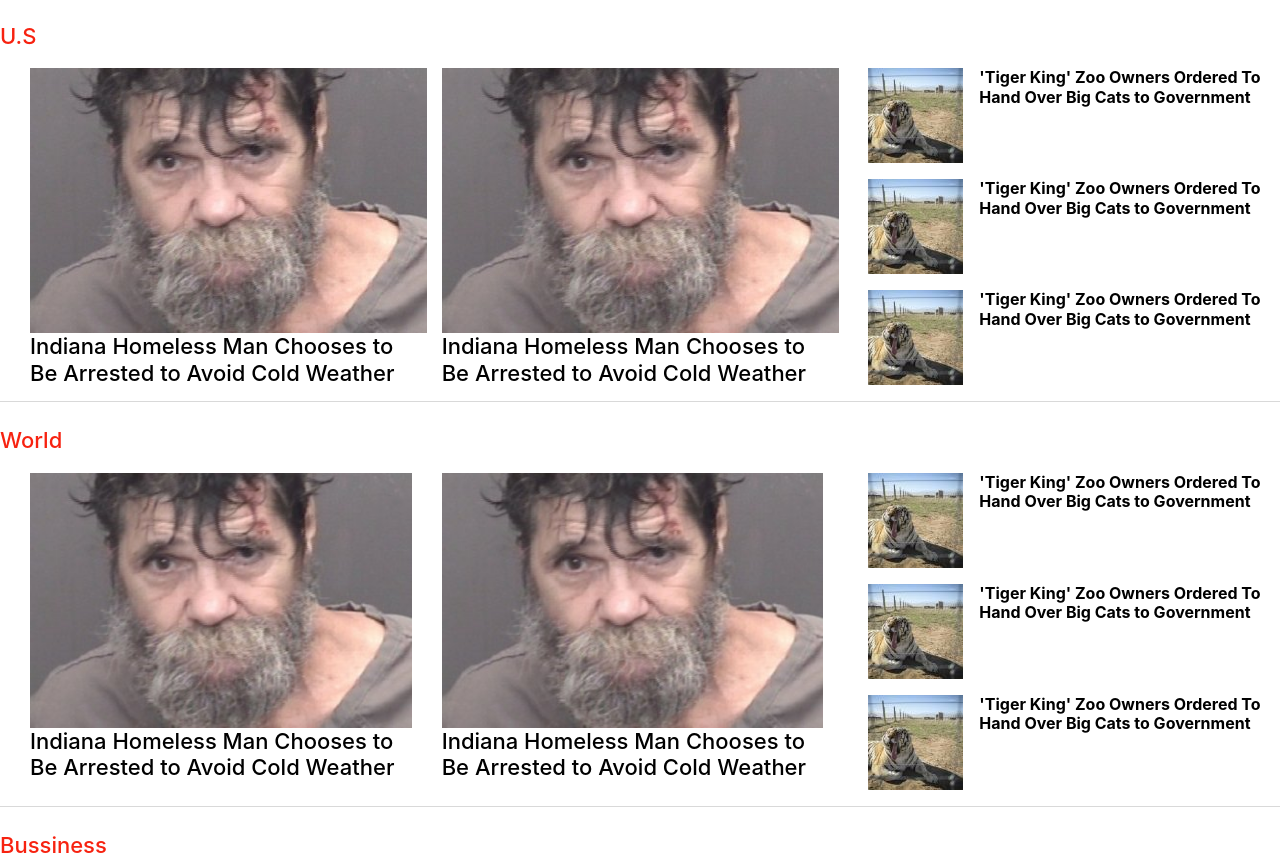
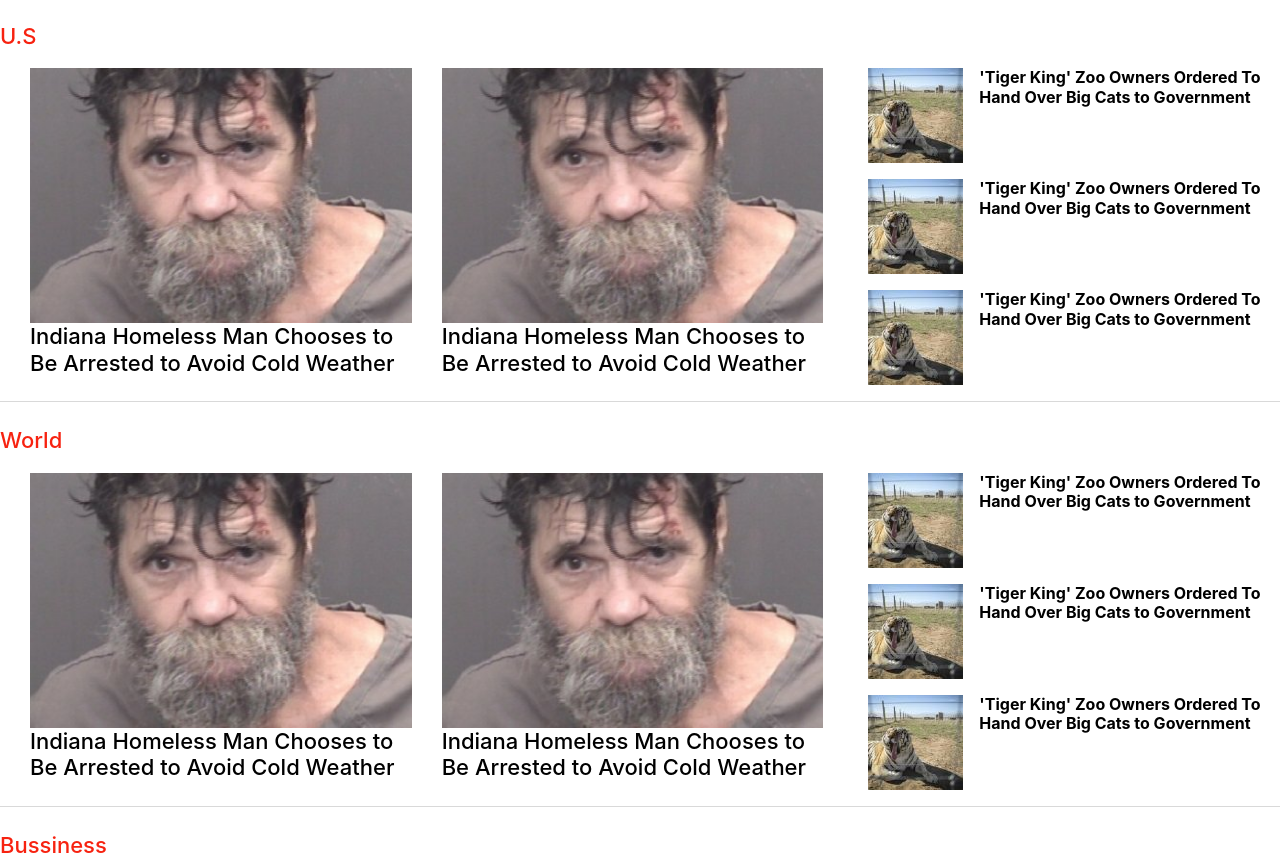
Before and after one commit to kiranitor123/newsweek, a website: page index.html in a window 1280 px wide. Shown: the part 6885-7753 px from the top of the page. Drawn offline with nearby package versions, Linux system fonts and the light colour scheme.

Commit message:
missing 2 first images

```diff
--- a/index.html
+++ b/index.html
@@ -2004,7 +2004,7 @@
           <div class="row m-0 p-0">
             <div class="col-md-6">
               <a href="">
-                <img
+                <img class="img-fluid"
                   src="./assets/another_news/vanderburgh-john-keown.jpg"
                   alt=""
                 />
@@ -2018,7 +2018,7 @@
             </div>
             <div class="col-md-6">
               <a href="">
-                <img
+                <img class="img-fluid"
                   src="./assets/another_news/vanderburgh-john-keown.jpg"
                   alt=""
                 />
```
